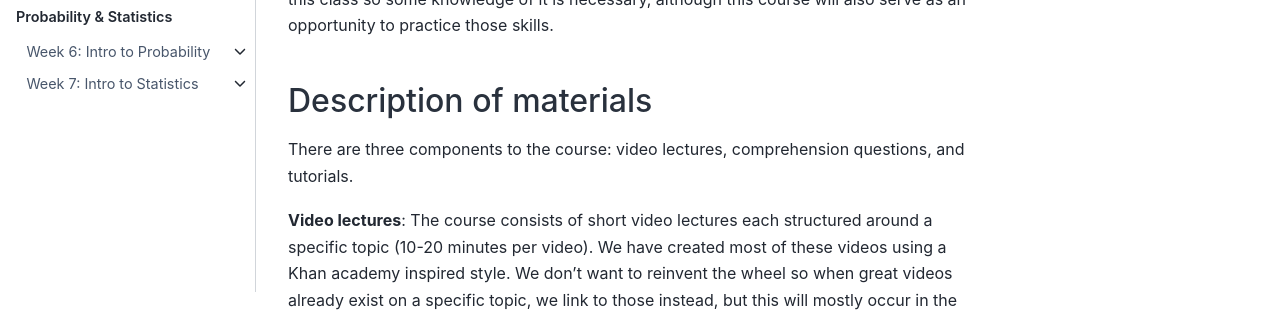
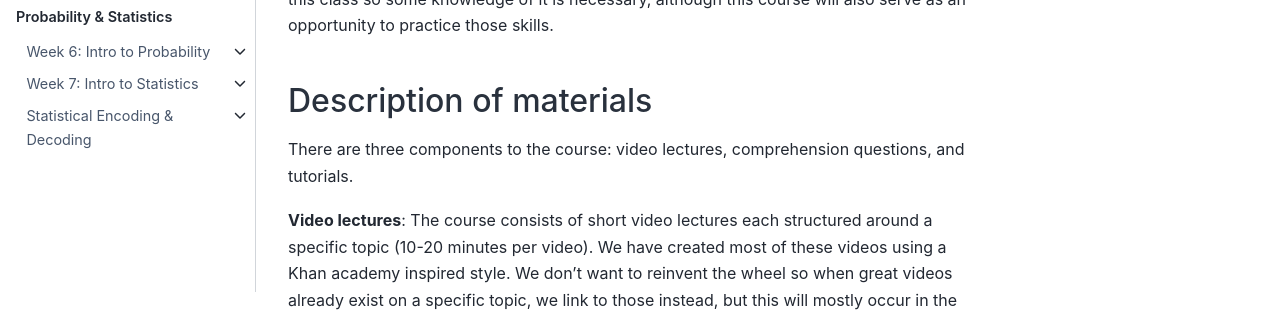
Before and after one commit to ebatty/MathToolsforNeuroscience, a Jupyter Book: the page built from intro.md, in a window 1280 px wide. Shown: the part 608-920 px from the top of the page. Built offline with Jupyter Book 1.0.4 settings and Sphinx 7.4.7 and the Sphinx Book theme 1.1.4, drawn with Linux system fonts in a browser that asks for light colours; pages that are not in the unit, such as notebooks, are missing from menus; some of the changed lines change nothing that is shown.

Commit message:
Update _toc.yml

```diff
--- a/_toc.yml
+++ b/_toc.yml
@@ -64,3 +64,7 @@
       - file: Week7/Video75.ipynb
       - file: Week7/Week7Tutorial1.ipynb
       - file: Week7/Week7Tutorial2.ipynb
+    - file: Week8/Overview.md
+      sections:
+      - file: Week8/Video81.ipynb
+      - file: Week8/Video82.ipynb
```
